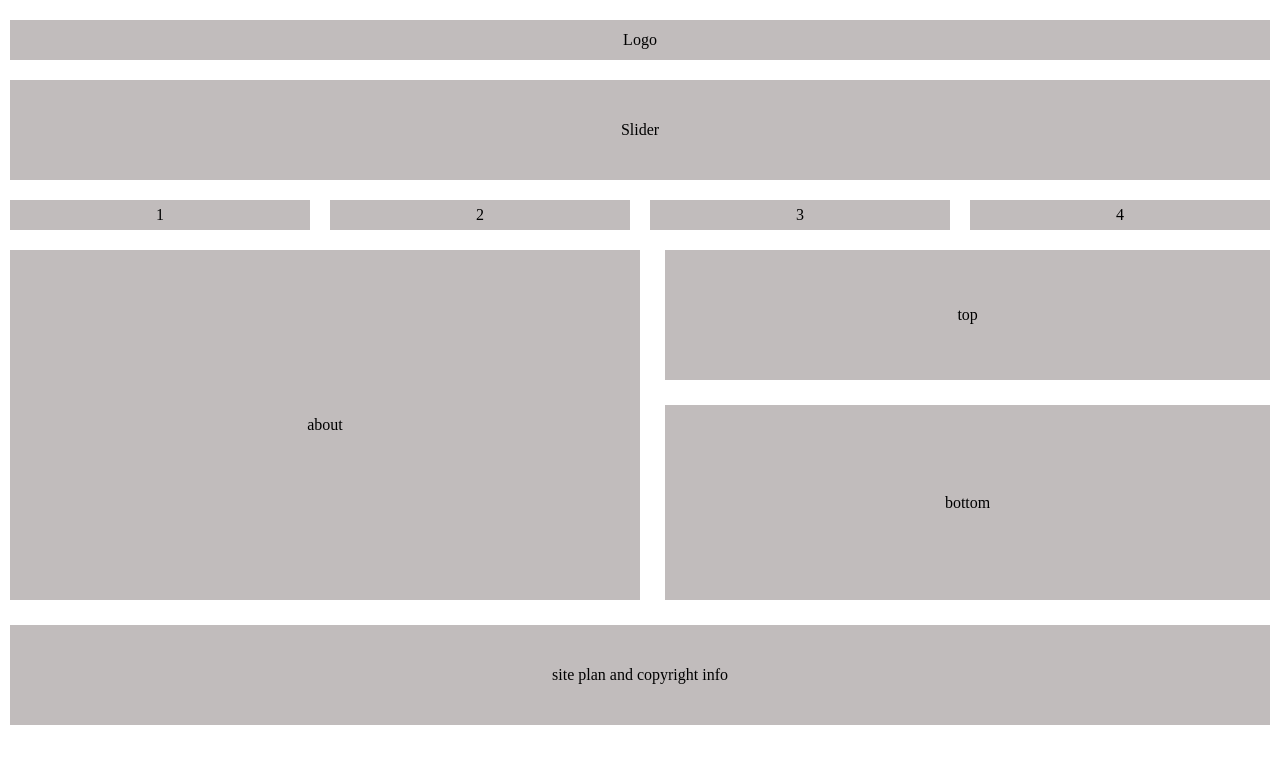
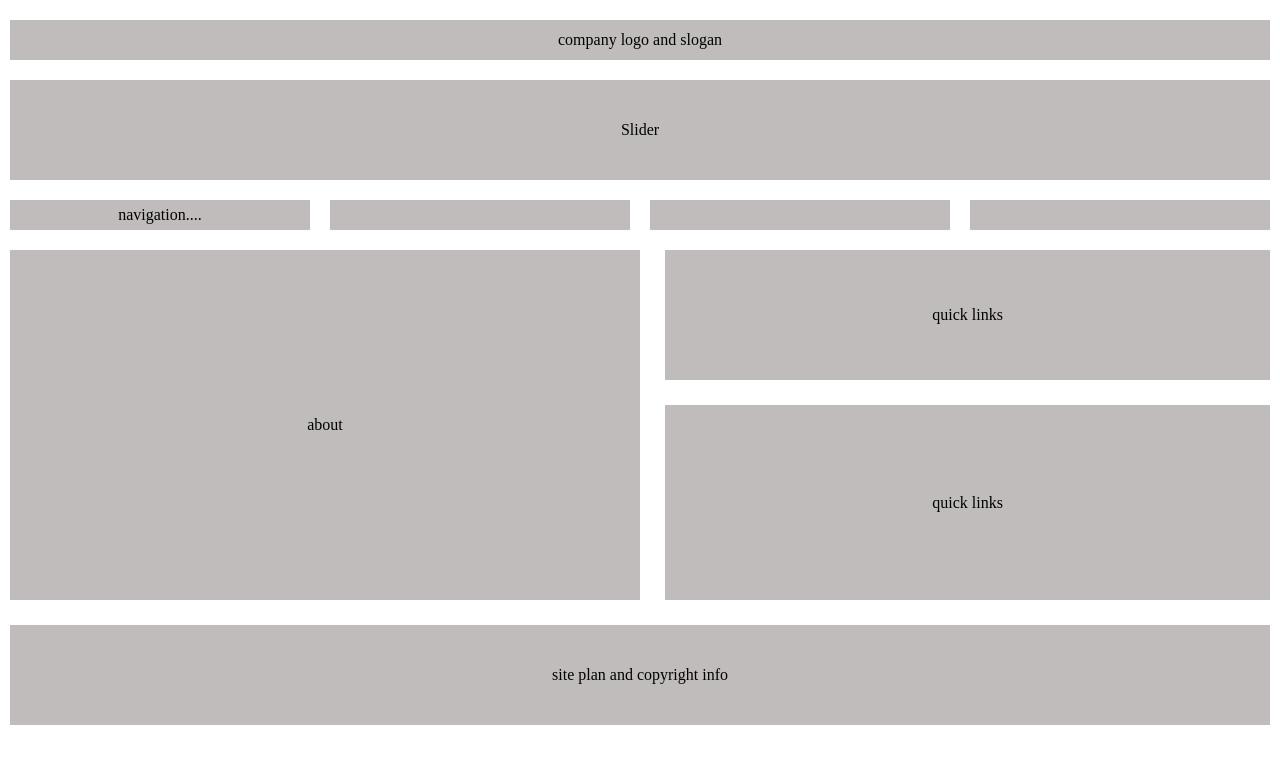
Before and after one commit to peri1012/project, a plain HTML site: page index.html in a window 1280 px wide. Drawn offline with Linux system fonts and the light colour scheme.

Commit message:
completed task

```diff
--- a/index.html
+++ b/index.html
@@ -9,22 +9,22 @@
 </head>
 <body>
     <header class="header">
-        <div class="logo">Logo</div>
+        <div class="logo">company logo and slogan</div>
         <div class="slider">Slider</div>
         <nav>
             <ul>
-                <li><a href="#">1</a></li>
-                <li id="nav-size-second"><a href="#">2</a></li>
-                <li id="nav-size-third"><a href="#">3</a></li>
-                <li><a href="#">4</a></li>
+                <li><a href="#">navigation....</a></li>
+                <li id="nav-size-second"><a href="#"></a></li>
+                <li id="nav-size-third"><a href="#"></a></li>
+                <li><a href="#"></a></li>
             </ul>
         </nav>
     </header>
     <main>
         <div class="left">about</div>
         <div class="right">
-            <div class="quick-links-top">top</div>
-            <div class="quick-links-bottom">bottom</div>
+            <div class="quick-links-top">quick links</div>
+            <div class="quick-links-bottom">quick links</div>
         </div>
     </main>
     <footer>
```
